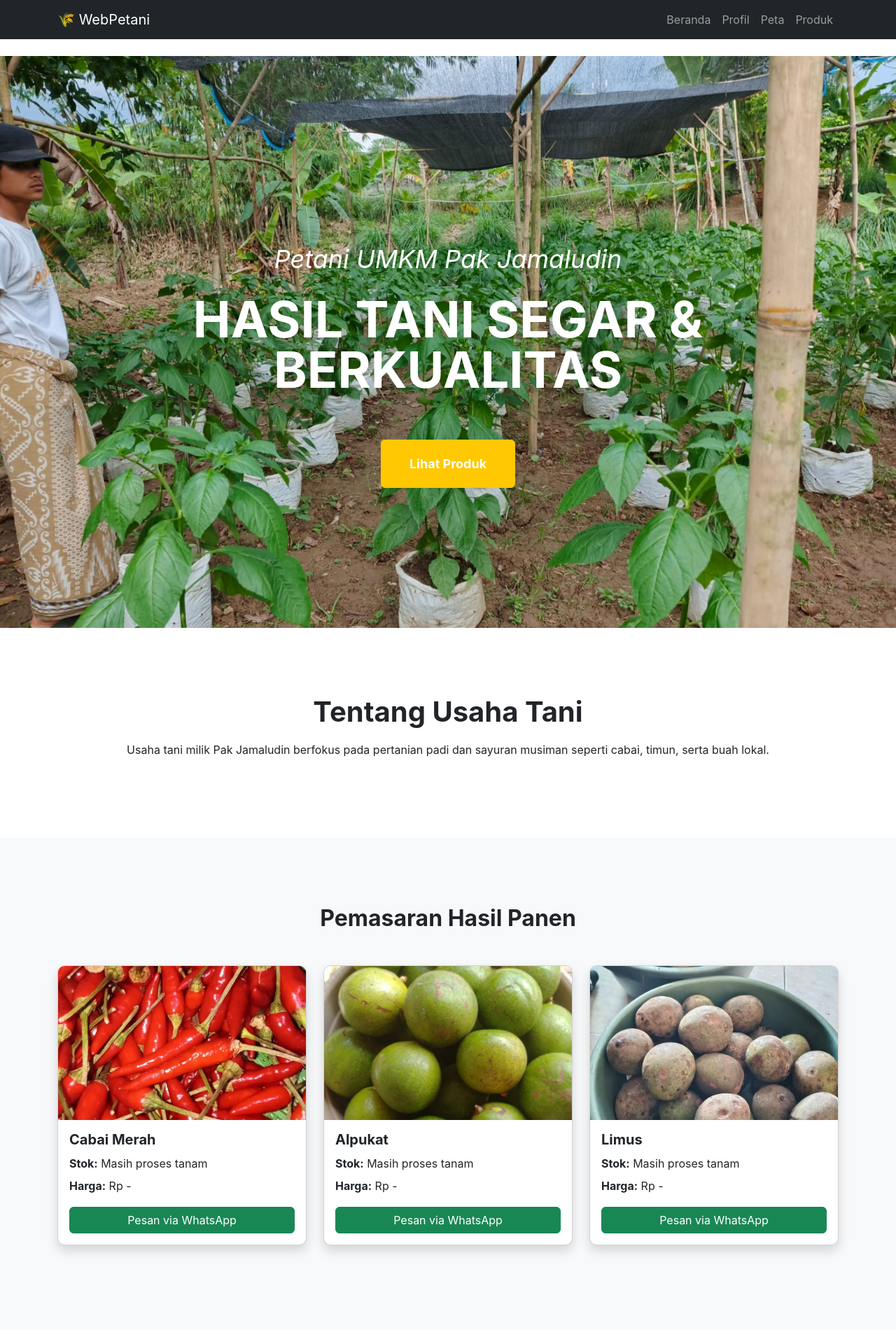
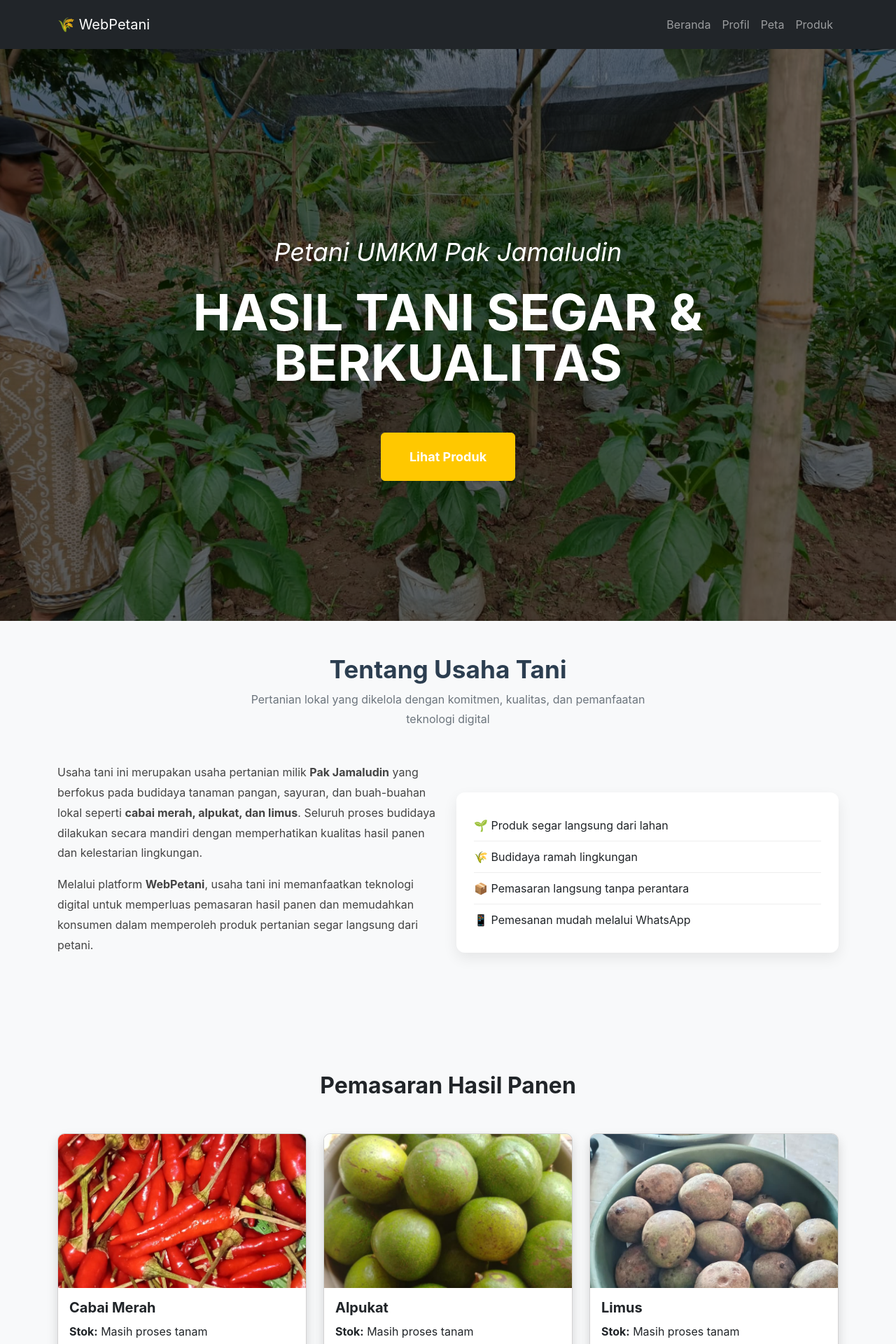
Before and after one commit to RSP457/Project-Petani-DJANGO, a Django app: page / in a window 1280 px wide. Shown: the top 1920 px of the page at 70% size. Run offline with Django 5.2, Linux system fonts and the light colour scheme; data comes from the database, SQL or seed files in the repository; both versions use the stored data as it was after the commit; some libraries are stand-ins or nearby versions.

Commit message:
Second Commit

```diff
--- a/main/templates/main/base.html
+++ b/main/templates/main/base.html
@@ -12,11 +12,92 @@
     <!-- CSS utama -->
     <link href="{% static 'agency/css/styles.css' %}" rel="stylesheet" />
 
-    <!-- CSS khusus per halaman -->
     {% block extra_css %}{% endblock %}
+    <style>
+      .about-section {
+        background-color: #f8f9fa;
+      }
 
-    <!-- CSS global produk -->
+      .about-title {
+        font-size: 2.2rem;
+        font-weight: 700;
+        color: #2c3e50;
+      }
+
+      .about-subtitle {
+        font-size: 1rem;
+        color: #6c757d;
+        max-width: 600px;
+        margin: 0 auto;
+      }
+
+      .about-text {
+        font-size: 1rem;
+        color: #444;
+        line-height: 1.8;
+      }
+
+      .about-card {
+        background: #ffffff;
+        border-radius: 12px;
+        padding: 25px;
+        box-shadow: 0 8px 20px rgba(0, 0, 0, 0.08);
+      }
+
+      .about-list {
+        list-style: none;
+        padding: 0;
+        margin: 0;
+      }
+
+      .about-list li {
+        font-size: 1rem;
+        padding: 10px 0;
+        border-bottom: 1px solid #eee;
+      }
+
+      .about-list li:last-child {
+        border-bottom: none;
+      }
+    </style>
     <style>
+      /* RESET */
+      body {
+        margin: 0;
+        padding-top: 70px; /* ruang navbar fixed */
+      }
+
+      /* NAVBAR */
+      .navbar {
+        height: 70px;
+      }
+
+      header.masthead {
+        position: relative;
+        background-image: url("/static/agency/assets/img/header-bg.jpg");
+        background-size: cover;
+        background-position: center;
+      }
+
+      header.masthead::before {
+        content: "";
+        position: absolute;
+        inset: 0;
+        background-color: rgba(0, 0, 0, 0.55);
+        z-index: 1;
+      }
+
+      header.masthead .container {
+        position: relative;
+        z-index: 2;
+      }
+
+      /* SECTION NORMAL */
+      .page-section {
+        padding: 80px 0;
+      }
+
+      /* PRODUK */
       .product-card {
         border-radius: 10px;
         overflow: hidden;
@@ -56,37 +137,29 @@
 
         <div class="collapse navbar-collapse" id="navbarNav">
           <ul class="navbar-nav ms-auto">
-            <li class="nav-item">
-              <a class="nav-link" href="/">Beranda</a>
-            </li>
-            <li class="nav-item">
-              <a class="nav-link" href="/profil/">Profil</a>
-            </li>
-            <li class="nav-item">
-              <a class="nav-link" href="/peta/">Peta</a>
-            </li>
-            <li class="nav-item">
-              <a class="nav-link" href="/produk/">Produk</a>
-            </li>
+            <li class="nav-item"><a class="nav-link" href="/">Beranda</a></li>
+            <li class="nav-item"><a class="nav-link" href="/profil/">Profil</a></li>
+            <li class="nav-item"><a class="nav-link" href="/peta/">Peta</a></li>
+            <li class="nav-item"><a class="nav-link" href="/produk/">Produk</a></li>
           </ul>
         </div>
       </div>
     </nav>
+
     <!-- KONTEN HALAMAN -->
-    <main style="margin-top: 80px">{% block content %}{% endblock %}</main>
+    <main>{% block content %}{% endblock %}</main>
 
-    <!-- ================= FOOTER ================= -->
+    <!-- FOOTER -->
     <footer class="footer py-4 bg-dark text-white">
       <div class="container text-center">
         <p class="mb-0">© 2025 WebPetani | Pak Jamaludin</p>
-        <small> Sistem Informasi Pemasaran Hasil Pertanian </small>
+        <small>Sistem Informasi Pemasaran Hasil Pertanian</small>
       </div>
     </footer>
 
     <!-- Bootstrap JS -->
     <script src="https://cdn.jsdelivr.net/npm/bootstrap@5.3.2/dist/js/bootstrap.bundle.min.js"></script>
 
-    <!-- JS tambahan per halaman -->
     {% block extra_js %}{% endblock %}
   </body>
 </html>
--- a/main/templates/main/index.html
+++ b/main/templates/main/index.html
@@ -9,17 +9,44 @@
     <a class="btn btn-primary btn-xl" href="/produk/">Lihat Produk</a>
   </div>
 </header>
+<section class="about-section py-5">
+  <div class="container">
+    <div class="text-center mb-5">
+      <h2 class="about-title">Tentang Usaha Tani</h2>
+      <p class="about-subtitle">
+        Pertanian lokal yang dikelola dengan komitmen, kualitas, dan pemanfaatan teknologi digital
+      </p>
+    </div>
+    <div class="row align-items-center">
+      <!-- Deskripsi -->
+      <div class="col-md-6 mb-4">
+        <p class="about-text">
+          Usaha tani ini merupakan usaha pertanian milik <strong>Pak Jamaludin</strong> yang berfokus
+          pada budidaya tanaman pangan, sayuran, dan buah-buahan lokal seperti
+          <strong>cabai merah, alpukat, dan limus</strong>. Seluruh proses budidaya dilakukan secara
+          mandiri dengan memperhatikan kualitas hasil panen dan kelestarian lingkungan.
+        </p>
+        <p class="about-text">
+          Melalui platform <strong>WebPetani</strong>, usaha tani ini memanfaatkan teknologi digital
+          untuk memperluas pemasaran hasil panen dan memudahkan konsumen dalam memperoleh produk
+          pertanian segar langsung dari petani.
+        </p>
+      </div>
+      <!-- Keunggulan -->
+      <div class="col-md-6">
+        <div class="about-card">
+          <ul class="about-list">
+            <li>🌱 Produk segar langsung dari lahan</li>
+            <li>🌾 Budidaya ramah lingkungan</li>
+            <li>📦 Pemasaran langsung tanpa perantara</li>
+            <li>📱 Pemesanan mudah melalui WhatsApp</li>
+          </ul>
+        </div>
+      </div>
+    </div>
 
-<section class="page-section">
-  <div class="container text-center">
-    <h2 class="section-heading">Tentang Usaha Tani</h2>
-    <p>
-      Usaha tani milik Pak Jamaludin berfokus pada pertanian padi dan sayuran
-      musiman seperti cabai, timun, serta buah lokal.
-    </p>
   </div>
 </section>
-
 <!-- ================= PRODUK ================= -->
 <section class="page-section bg-light" id="produk">
   <div class="container">
@@ -106,27 +133,44 @@
 </script>
 
 <!-- ================= CONTACT ================= -->
-<section class="page-section bg-light" id="contact">
-  <div class="container text-center">
-    <h2>Contact Me</h2>
-    <p>
-      Untuk pemesanan hasil panen atau informasi lebih lanjut,
-      silakan hubungi:
-    </p>
+<section class="page-section bg-light py-5" id="contact">
+  <div class="container">
+    <div class="row justify-content-center">
+      <div class="col-md-8">
 
-    <p>
-      📞 WhatsApp:
-      <a href="https://wa.me/6282262125101" target="_blank">
-        0822-6212-5101
-      </a>
-    </p>
-
-    <p>
-      📍 Alamat:
-      Jl. Raya Gunung Pancar, Babakan Madang, Bogor
-    </p>
+        <div class="card shadow-lg border-0 rounded-4 text-center p-4">
+          <div class="mb-3">
+            <div class="rounded-circle bg-success text-white d-inline-flex align-items-center justify-content-center"
+                 style="width:70px; height:70px; font-size:30px;">
+              📞
+            </div>
+          </div>
+          <h2 class="fw-bold mb-2">Contact Me</h2>
+          <p class="text-muted mb-4">
+            Untuk pemesanan hasil panen atau informasi lebih lanjut, silakan hubungi kami melalui kontak di bawah ini.
+          </p>
+          <div class="mb-3">
+            <p class="mb-1 fw-semibold">
+              <i class="bi bi-whatsapp text-success"></i> WhatsApp
+            </p>
+            <a href="https://wa.me/6282262125101"
+               target="_blank"
+               class="btn btn-success px-4 py-2 rounded-pill">
+              0822-6212-5101
+            </a>
+          </div>
+          <hr />
+          <div class="mt-3">
+            <p class="fw-semibold mb-1">
+              <i class="bi bi-geo-alt-fill text-danger"></i> Alamat
+            </p>
+            <p class="text-muted mb-0">
+              Jl. Raya Gunung Pancar, Babakan Madang, Bogor
+            </p>
+          </div>
+        </div>
+      </div>
+    </div>
   </div>
 </section>
-
-
 {% endblock %}
```
Also changed, not shown: main/templates/main/produk.html (+28 -16 lines), main/templates/main/profil.html (+36 -9 lines), main/views.py (+9 -4 lines), db.sqlite3 (added), media/produk/Alpukat.jpeg (renamed from static/agency/assets/img/WhatsApp Image 2026-01-07 at 15.53.44.jpeg), media/produk/Cabai_Merah.jpeg (renamed from static/agency/assets/img/WhatsApp Image 2026-01-07 at 16.01.27.jpeg), media/produk/Limus.jpeg (renamed from static/agency/assets/img/WhatsApp Image 2026-01-07 at 15.56.13.jpeg), media/produk/WhatsApp_Image_2026-01-07_at_15.53.44.jpeg (added), media/produk/WhatsApp_Image_2026-01-07_at_15.56.13.jpeg (added), media/produk/WhatsApp_Image_2026-01-07_at_16.01.27.jpeg (added), media/profil/WhatsApp_Image_2026-01-07_at_15.30.16.jpeg (added), static/agency/assets/img/Alpukat.jpeg (added), static/agency/assets/img/Cabai Merah.jpeg (added), static/agency/assets/img/Limus.jpeg (added), 1 more files, 1 other file.
